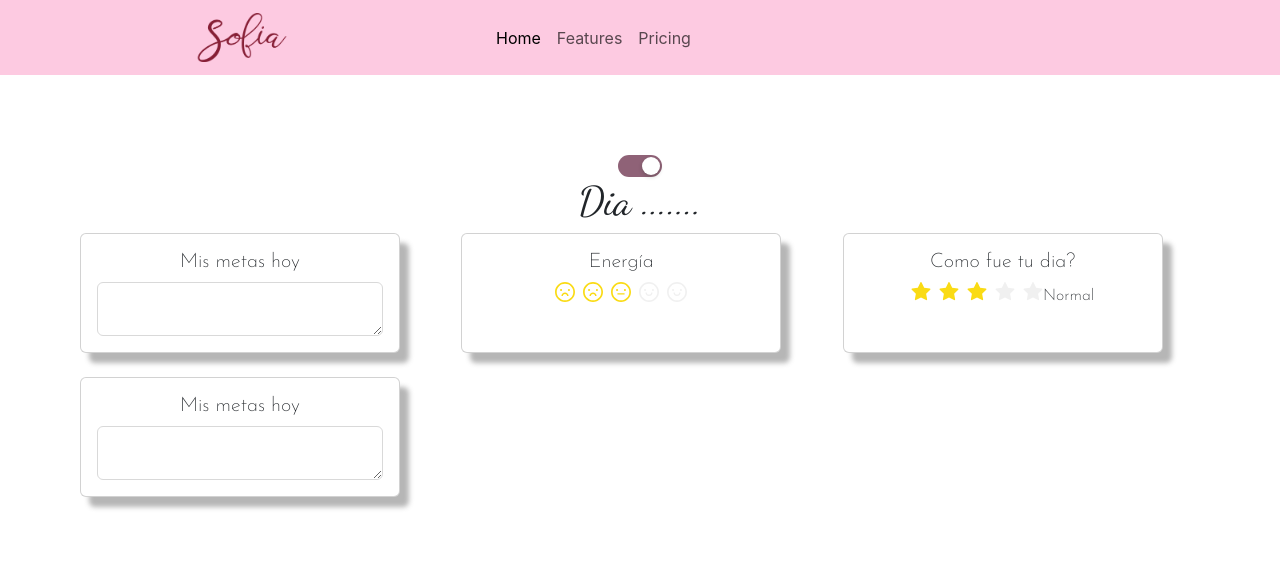
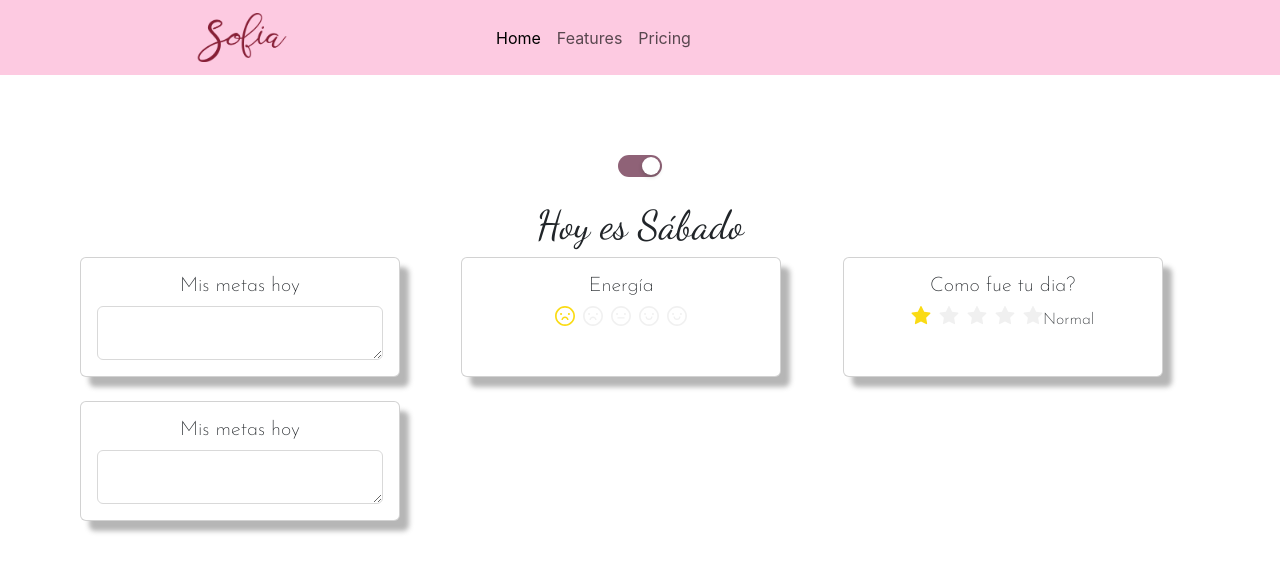
Before and after one commit to erikalad/Sofi, a React (Create React App) app: page / in a window 1280 px wide. Shown: the top 572 px of the page. Built offline with nearby package versions, Linux system fonts and the light colour scheme.

Commit message:
localstorage

```diff
--- a/src/Components/Cartas.jsx
+++ b/src/Components/Cartas.jsx
@@ -5,7 +5,7 @@ import { FrownOutlined, MehOutlined, SmileOutlined } from '@ant-design/icons';
 import { Rate } from 'antd';
 import { useState } from 'react';
 import { Switch } from 'antd';
-
+import useLocalStorage from "./useLocalStorage";
 
 const desc = ['Terrible', 'Malo', 'Normal', 'Bien', 'Hermoso'];
 
@@ -18,7 +18,9 @@ const customIcons = {
   };
 
 
+
 export default function Carta(){
+
 
     const [value, setValue] = useState(3);
 
@@ -26,12 +28,25 @@ export default function Carta(){
         console.log(`switch to ${checked}`);
       };
 
+      function mostrarDiaActual() {
+        const fecha = new Date(); // obtiene la fecha actual
+        const diasSemana = ['Domingo', 'Lunes', 'Martes', 'Miércoles', 'Jueves', 'Viernes', 'Sábado'];
+        const diaActual = diasSemana[fecha.getDay()]; // obtiene el día actual como un número del 0 al 6 y lo convierte en el nombre del día correspondiente
+        return(`Hoy es ${diaActual}`); // muestra el día actual en la consola
+      }
+
+      const [misMetas, setMisMetas] = useLocalStorage("metas","")
+      const [miEnergia, setMiEnergia] = useLocalStorage("energia",1)
+      const [miHumor, setMiHumor] = useLocalStorage("humor",1)
+
     return(
 
         <div className="contenedor">
             <Switch defaultChecked onChange={onChange} className="switch"/>
-            <h1 className="dia">Dia .......</h1>
-            <spline-viewer url="https://prod.spline.design/U9O6K7fXziMEU7Wu/scene.splinecode"></spline-viewer>
+            <br></br>
+
+            <h1 className="dia">{mostrarDiaActual()}</h1>
+
             <spline-viewer url="https://prod.spline.design/FVZWbQH2B6ndj9UU/scene.splinecode" events-target="global"></spline-viewer>
           {/*   <div>
 
@@ -47,7 +62,7 @@ export default function Carta(){
                 <div class="card-body">
                     <h5 class="card-title ">Mis metas hoy</h5>
                     <p class="card-text">
-                        <TextArea/>
+                        <TextArea defaultValue={misMetas} onChange={(e)=>setMisMetas(e.target.value)}/>
                     </p>
                 </div>
                 </div>
@@ -57,7 +72,7 @@ export default function Carta(){
                 <div class="card-body">
                     <h5 class="card-title ">Energía</h5>
                     <p class="card-text">
-                    <Rate defaultValue={3} character={({ index }) => customIcons[index + 1]} />
+                    <Rate defaultValue={miEnergia} character={({ index }) => customIcons[index + 1]} onChange={setMiEnergia} />
                     </p>
                 </div>
                 </div>
@@ -68,7 +83,7 @@ export default function Carta(){
                     <h5 class="card-title ">Como fue tu dia?</h5>
                     <p class="card-text">
                     <span>
-                    <Rate tooltips={desc} onChange={setValue} value={value} />
+                    <Rate tooltips={desc} onChange={setMiHumor} value={miHumor} />
                     {value ? <span className="ant-rate-text">{desc[value - 1]}</span> : ''}
                     </span>
                     </p>
--- a/src/Components/Nav.jsx
+++ b/src/Components/Nav.jsx
@@ -6,7 +6,7 @@ export default function Nav(){
     return(
         <nav class="navbar navbar-expand-lg bg-body-tertiary nav">
         <div class="container-fluid">
-            <a class="navbar-brand" href="#"><img src={img} alt='sofia' className="sofia"/></a>
+            <a class="navbar-brand" href="#"><img src={img} alt='sofia' className="sofia"/><spline-viewer url="https://prod.spline.design/U9O6K7fXziMEU7Wu/scene.splinecode"></spline-viewer></a>
             <button class="navbar-toggler" type="button" data-bs-toggle="collapse" data-bs-target="#navbarNavAltMarkup" aria-controls="navbarNavAltMarkup" aria-expanded="false" aria-label="Toggle navigation">
             <span class="navbar-toggler-icon"></span>
             </button>
--- /dev/null
+++ b/src/Components/useLocalStorage.jsx
@@ -0,0 +1,17 @@
+
+import { useState,useEffect } from "react";
+
+function useLocalStorage(key, initialValue){
+    const [value,setValue]=useState(()=>{
+        const storedValue = window.localStorage.getItem(key);
+        return storedValue !== null ? JSON.parse(storedValue) : initialValue;
+    });
+
+    useEffect(()=>{
+        window.localStorage.setItem(key, JSON.stringify(value));
+    },[key,value]);
+
+    return [value, setValue];
+}
+
+export default useLocalStorage
```
